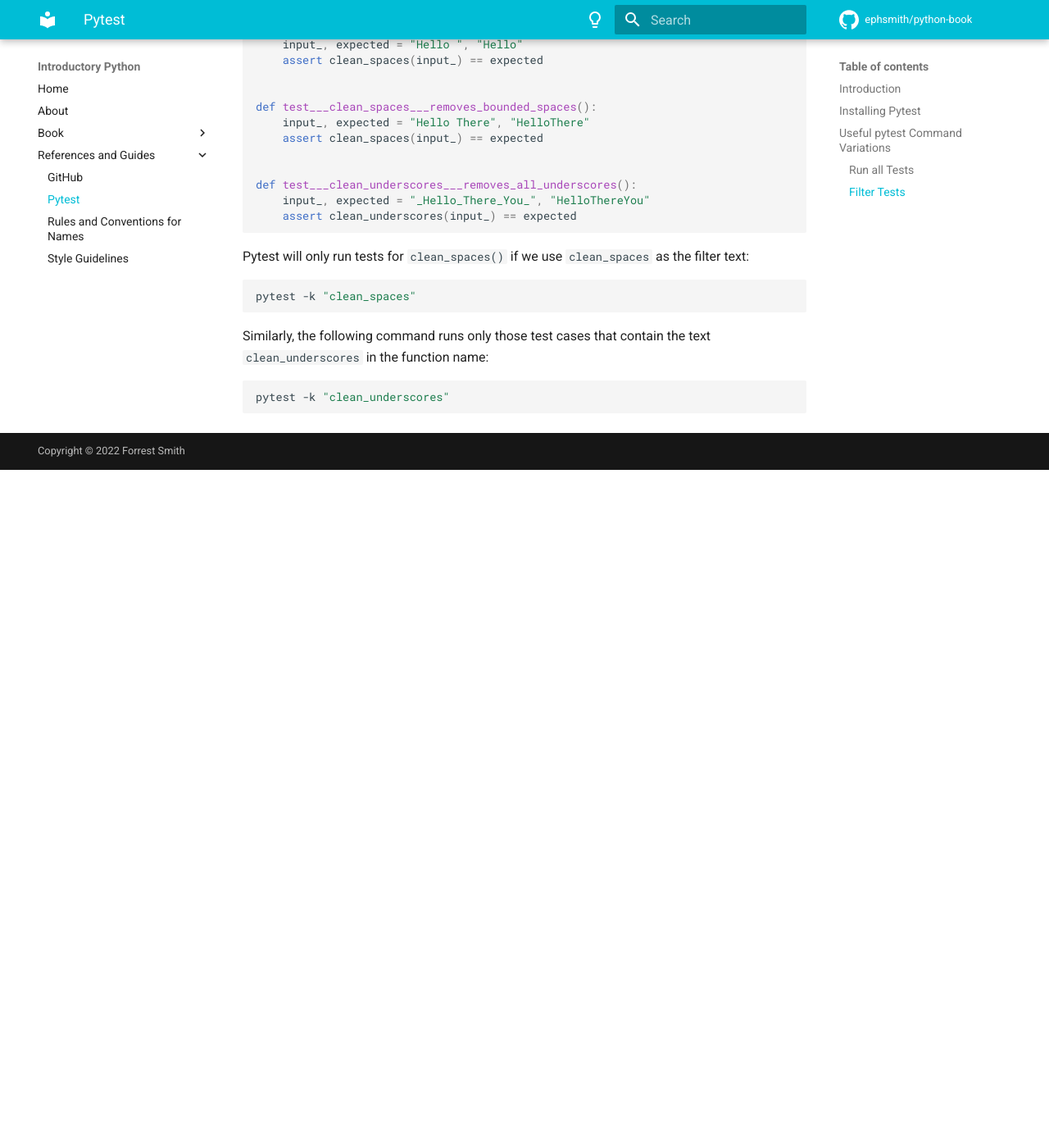
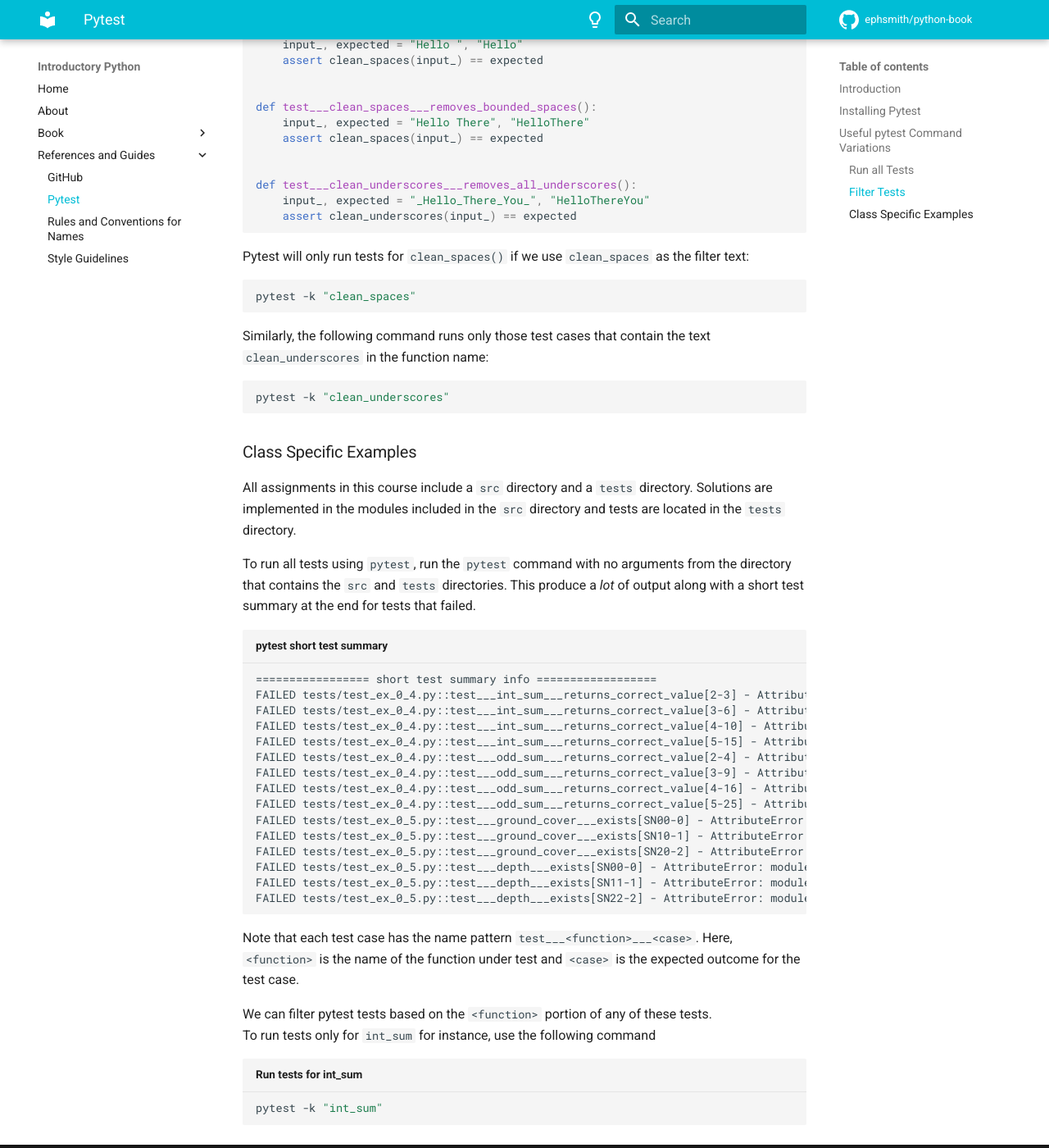
Before and after one commit to ephsmith/python-book, an MkDocs documentation site: the page built from docs/guides/pytest-reference.md, in a window 1280 px wide and 1400 px high, scrolled down 2764 px. Shown: the whole window at 82% size. Built offline with MkDocs 1.6.1 and Material for MkDocs 9.7.7, drawn with Linux system fonts in a browser that asks for light colours; comment, search, counter and statistics services are not loaded; before the commit the page ends 3337 px from its top, so only the background shows below that.

Commit message:
Added class-specific examples of pytest filters.

````diff
--- a/docs/guides/pytest-reference.md
+++ b/docs/guides/pytest-reference.md
@@ -146,3 +146,40 @@ Similarly, the following command runs only those test cases that contain the tex
 ```shell
 pytest -k "clean_underscores"
 ```
+
+### Class Specific Examples
+All assignments in this course include a `src` directory and a `tests` directory.
+Solutions are implemented in the modules included in the `src` directory and tests are
+located in the `tests` directory.
+
+To run all tests using `pytest`, run the `pytest` command with no arguments from the
+directory that contains the `src` and `tests` directories.  This produce a *lot* of
+output along with a short test summary at the end for tests that failed.
+
+``` title="pytest short test summary"
+================= short test summary info ==================
+FAILED tests/test_ex_0_4.py::test___int_sum___returns_correct_value[2-3] - AttributeError: module 'src.ex_0_4' has no attribute 'i...
+FAILED tests/test_ex_0_4.py::test___int_sum___returns_correct_value[3-6] - AttributeError: module 'src.ex_0_4' has no attribute 'i...
+FAILED tests/test_ex_0_4.py::test___int_sum___returns_correct_value[4-10] - AttributeError: module 'src.ex_0_4' has no attribute 'i...
+FAILED tests/test_ex_0_4.py::test___int_sum___returns_correct_value[5-15] - AttributeError: module 'src.ex_0_4' has no attribute 'i...
+FAILED tests/test_ex_0_4.py::test___odd_sum___returns_correct_value[2-4] - AttributeError: module 'src.ex_0_4' has no attribute 'o...
+FAILED tests/test_ex_0_4.py::test___odd_sum___returns_correct_value[3-9] - AttributeError: module 'src.ex_0_4' has no attribute 'o...
+FAILED tests/test_ex_0_4.py::test___odd_sum___returns_correct_value[4-16] - AttributeError: module 'src.ex_0_4' has no attribute 'o...
+FAILED tests/test_ex_0_4.py::test___odd_sum___returns_correct_value[5-25] - AttributeError: module 'src.ex_0_4' has no attribute 'o...
+FAILED tests/test_ex_0_5.py::test___ground_cover___exists[SN00-0] - AttributeError: module 'src.ex_0_5' has no attribute 'g...
+FAILED tests/test_ex_0_5.py::test___ground_cover___exists[SN10-1] - AttributeError: module 'src.ex_0_5' has no attribute 'g...
+FAILED tests/test_ex_0_5.py::test___ground_cover___exists[SN20-2] - AttributeError: module 'src.ex_0_5' has no attribute 'g...
+FAILED tests/test_ex_0_5.py::test___depth___exists[SN00-0] - AttributeError: module 'src.ex_0_5' has no attribute 'd...
+FAILED tests/test_ex_0_5.py::test___depth___exists[SN11-1] - AttributeError: module 'src.ex_0_5' has no attribute 'd...
+FAILED tests/test_ex_0_5.py::test___depth___exists[SN22-2] - AttributeError: module 'src.ex_0_5' has no attribute 'd...
+```
+Note that each test case has the name pattern `test___<function>___<case>`.  Here,
+`<function>` is the name of the function under test and `<case>` is the expected
+outcome for the test case.
+
+We can filter pytest tests based on the `<function>` portion of any of these tests.
+To run tests only for `int_sum` for instance, use the following command
+
+```shell title="Run tests for int_sum"
+pytest -k "int_sum"
+```
````
